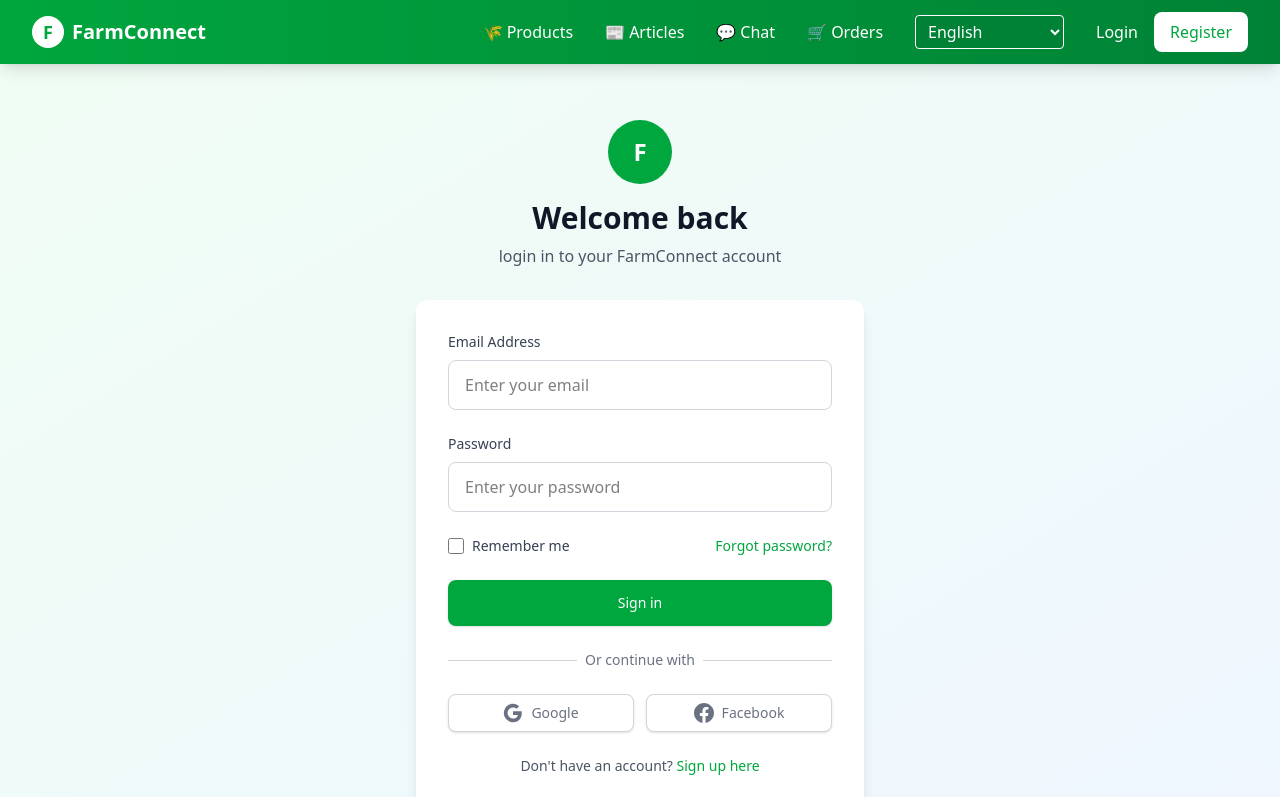
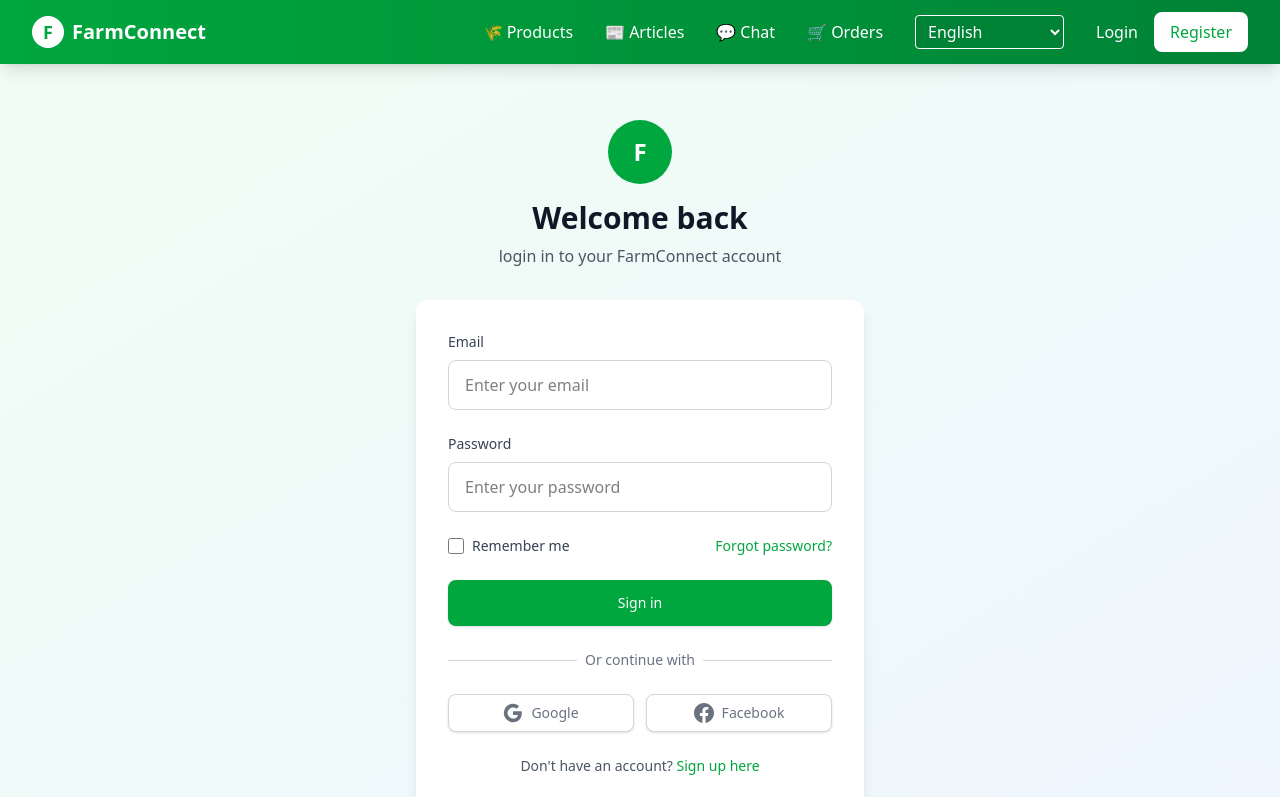
Before and after one commit to Firalen/-FarmConnect, a React (Vite) app in the folder farmconnect-frontend/farmconnect-frontend/: page /login in a window 1280 px wide. Shown: the top 797 px of the page. Built offline with nearby package versions, Linux system fonts and the light colour scheme; no server answers.

Commit message:
Update label in Login component: Changed "Email Address" to "Email" for brevity and consistency in user interface.

```diff
--- a/farmconnect-frontend/farmconnect-frontend/src/pages/Login.jsx
+++ b/farmconnect-frontend/farmconnect-frontend/src/pages/Login.jsx
@@ -99,7 +99,7 @@
           <form onSubmit={handleSubmit} className="space-y-6">
             <div>
               <label htmlFor="email" className="block text-sm font-medium text-gray-700 mb-2">
-                Email Address
+                Email
               </label>
               <input
                 id="email"
```
